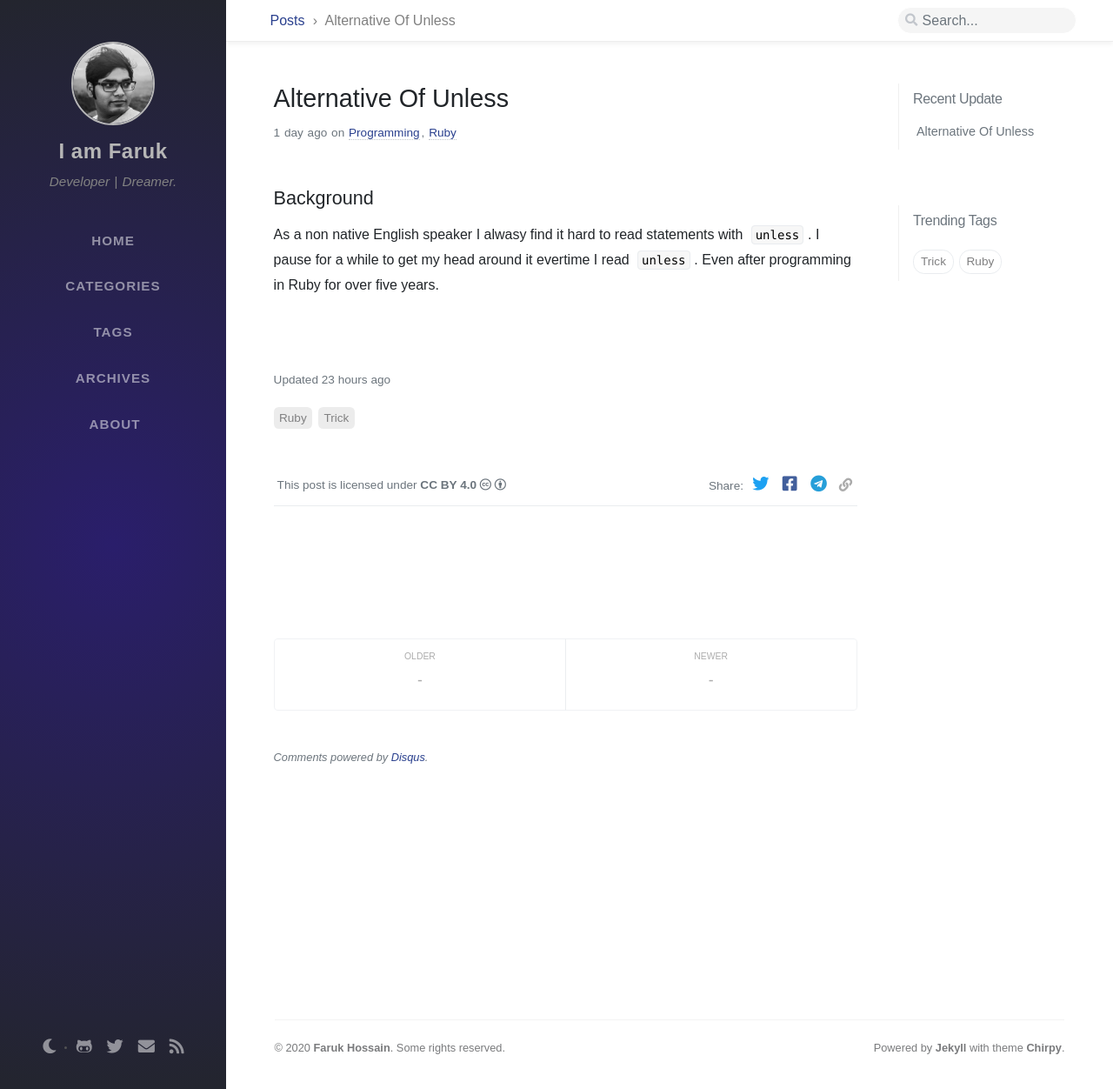
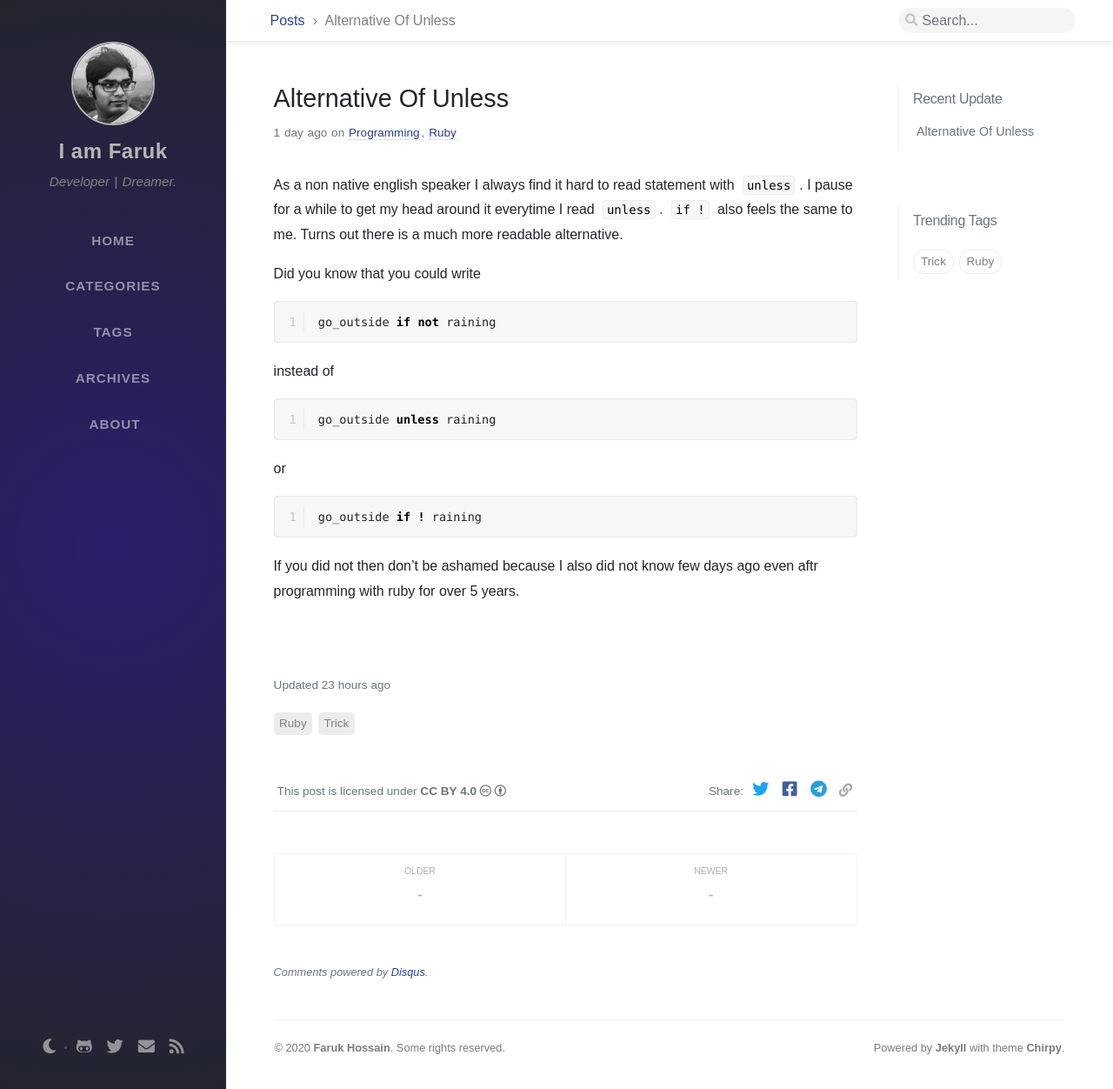
Before and after one commit to imfaruk/imfaruk.github.io, a Jekyll site: the page built from _posts/2020-02-26-alternative-of-unless.md, in a window 1280 px wide and 1252 px high. Shown: the whole window at 87% size. Built offline with Jekyll 4.4.1, drawn with Linux system fonts in a browser that asks for light colours; nearby versions of some CDN libraries; some web fonts are replaced; comment, search, counter and statistics services are not loaded.

Commit message:
complete the first post and about page

````diff
--- a/_posts/2020-02-26-alternative-of-unless.md
+++ b/_posts/2020-02-26-alternative-of-unless.md
@@ -6,6 +6,19 @@ tags: [Ruby, Trick]
 seo:
   date_modified: 2020-02-27 07:58:42 +0800
 ---
+As a non native english speaker I always find it hard to read statement with `unless`.  I pause for a while to get my head around it everytime I read `unless`. `if !` also feels the same to me. Turns out there is a much more readable alternative.
 
-## Background
-As a non native English speaker I alwasy find it hard to read statements with `unless`. I pause for a while to get my head around it evertime I read `unless`. Even after programming in Ruby for over five years.
+Did you know that you could write
+```ruby
+go_outside if not raining
+```
+instead of
+```ruby
+go_outside unless raining
+```
+or
+```ruby
+go_outside if ! raining
+```
+
+If you did not then don't be ashamed because I also did not know few days ago even aftr programming with ruby for over 5 years.
````
Also changed, not shown: tabs/about.md (+5 -1 lines).
